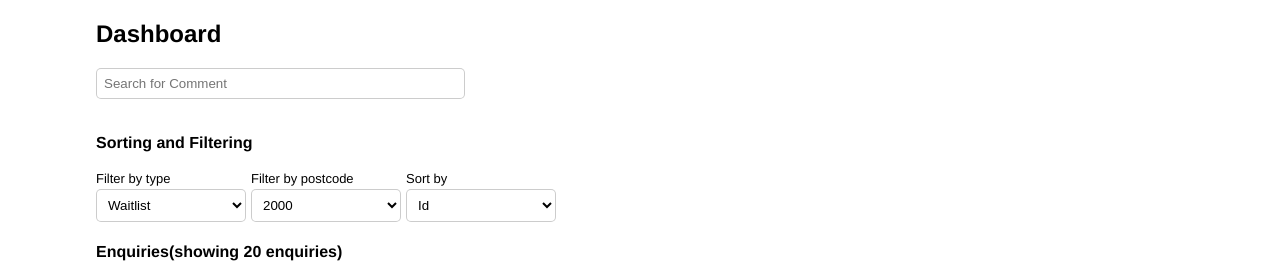
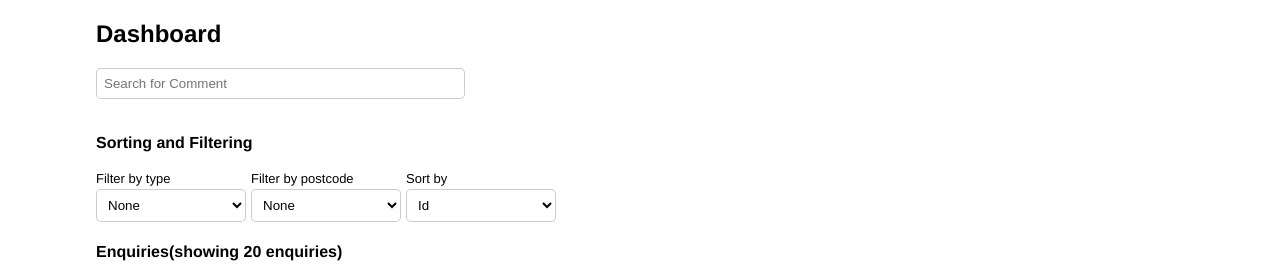
Before and after one commit to therealrinku/dashboard1, a Vue app: page / in a window 1280 px wide. Shown: the top 279 px of the page. Built offline with nearby package versions, Linux system fonts and the light colour scheme.

Commit message:
options order changed

```diff
--- a/src/App.vue
+++ b/src/App.vue
@@ -13,18 +13,18 @@
       <Select
         label="Filter by type"
         :options="[
-          { id: 1, name: `Waitlist` },
+          { id: 1, name: `None` },
           { id: 2, name: `Student` },
-          { id: 3, name: `None` },
+          { id: 3, name: `Waitlist` },
         ]"
       />
       <span style="margin-left:5px;" />
       <Select
         label="Filter by postcode"
         :options="[
-          { id: 1, name: 2000 },
+          { id: 1, name: `None` },
           { id: 2, name: 2001 },
-          { id: 3, name: `None` },
+          { id: 3, name: 2000 },
         ]"
       />
       <span style="margin-left:5px;" />
```
